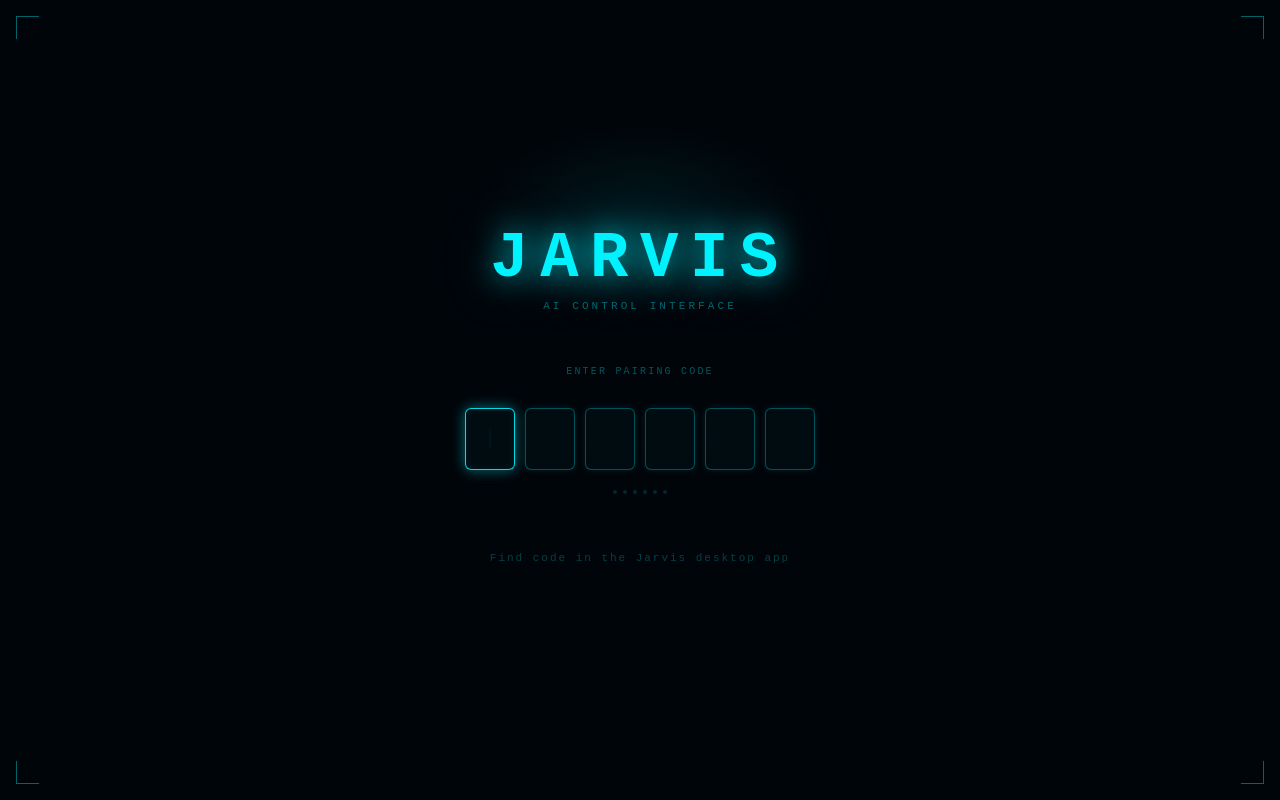
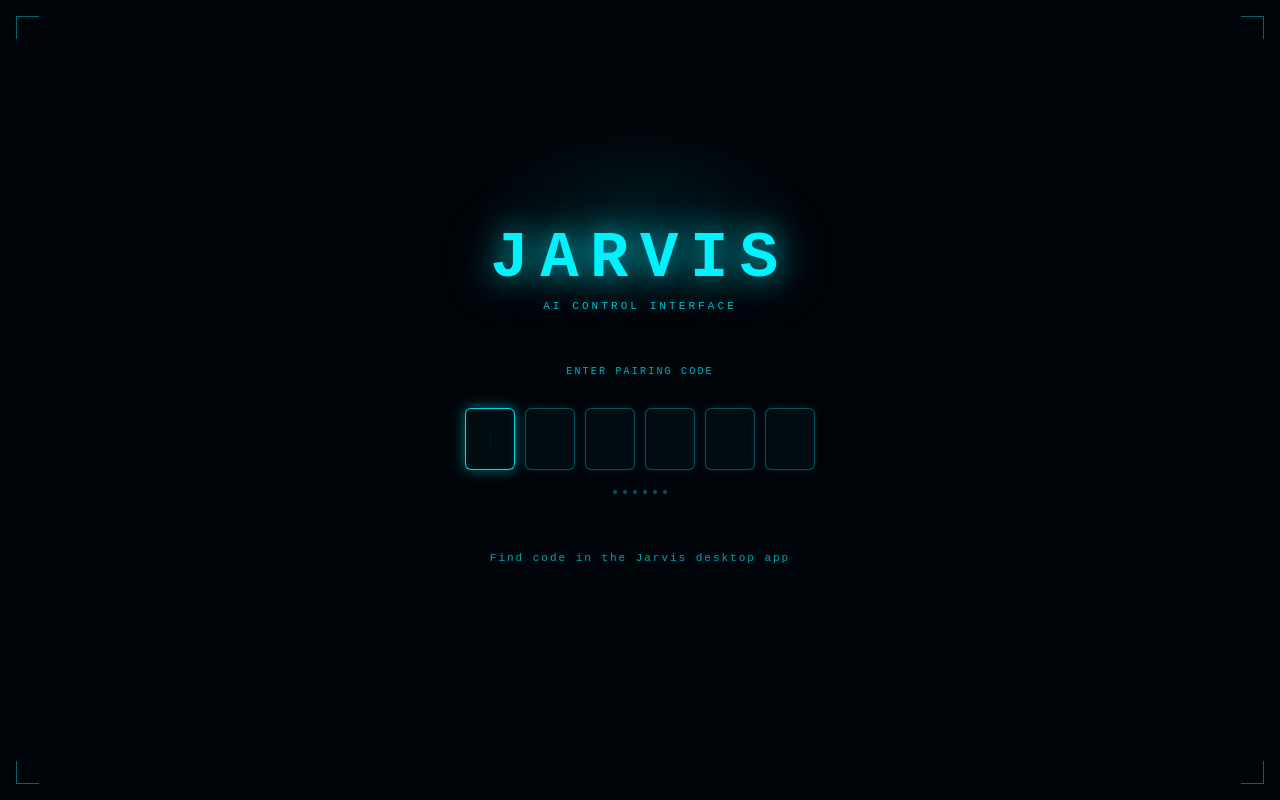
Before and after one commit to Davi-Paiva/jarvis, a React (Vite) app in the folder jarvis-web/: page / in a window 1280 px wide. Built offline with nearby package versions, Linux system fonts and the light colour scheme; no server answers.

Commit message:
color correction

```diff
--- a/jarvis-web/src/features/connection/PairingPage.tsx
+++ b/jarvis-web/src/features/connection/PairingPage.tsx
@@ -257,7 +257,8 @@ export function PairingPage({ onConnect }: Props) {
           fontSize: 11,
           letterSpacing: '0.28em',
           textTransform: 'uppercase',
-          color: 'rgba(0,242,255,0.4)',
+          color: 'rgba(0,242,255,0.75)',
+          textShadow: '0 0 8px rgba(0,242,255,0.3)',
         }}>
           AI Control Interface
         </div>
@@ -269,7 +270,8 @@ export function PairingPage({ onConnect }: Props) {
           fontSize: 10,
           letterSpacing: '0.22em',
           textTransform: 'uppercase',
-          color: 'rgba(0,242,255,0.35)',
+          color: 'rgba(0,242,255,0.7)',
+          textShadow: '0 0 6px rgba(0,242,255,0.25)',
           marginBottom: 4,
         }}>
           Enter Pairing Code
@@ -307,7 +309,7 @@ export function PairingPage({ onConnect }: Props) {
           {digits.map((d, i) => (
             <div key={i} style={{
               width: 4, height: 4, borderRadius: '50%',
-              background: d ? '#00f2ff' : 'rgba(0,242,255,0.15)',
+              background: d ? '#00f2ff' : 'rgba(0,242,255,0.35)',
               boxShadow: d ? '0 0 6px #00f2ff' : 'none',
               transition: 'background 0.2s, box-shadow 0.2s',
             }} />
@@ -344,7 +346,8 @@ export function PairingPage({ onConnect }: Props) {
               style={{
                 fontSize: 11,
                 letterSpacing: '0.18em',
-                color: 'rgba(0,242,255,0.25)',
+                color: 'rgba(0,242,255,0.65)',
+                textShadow: '0 0 6px rgba(0,242,255,0.2)',
               }}
             >
               Find code in the Jarvis desktop app
```
